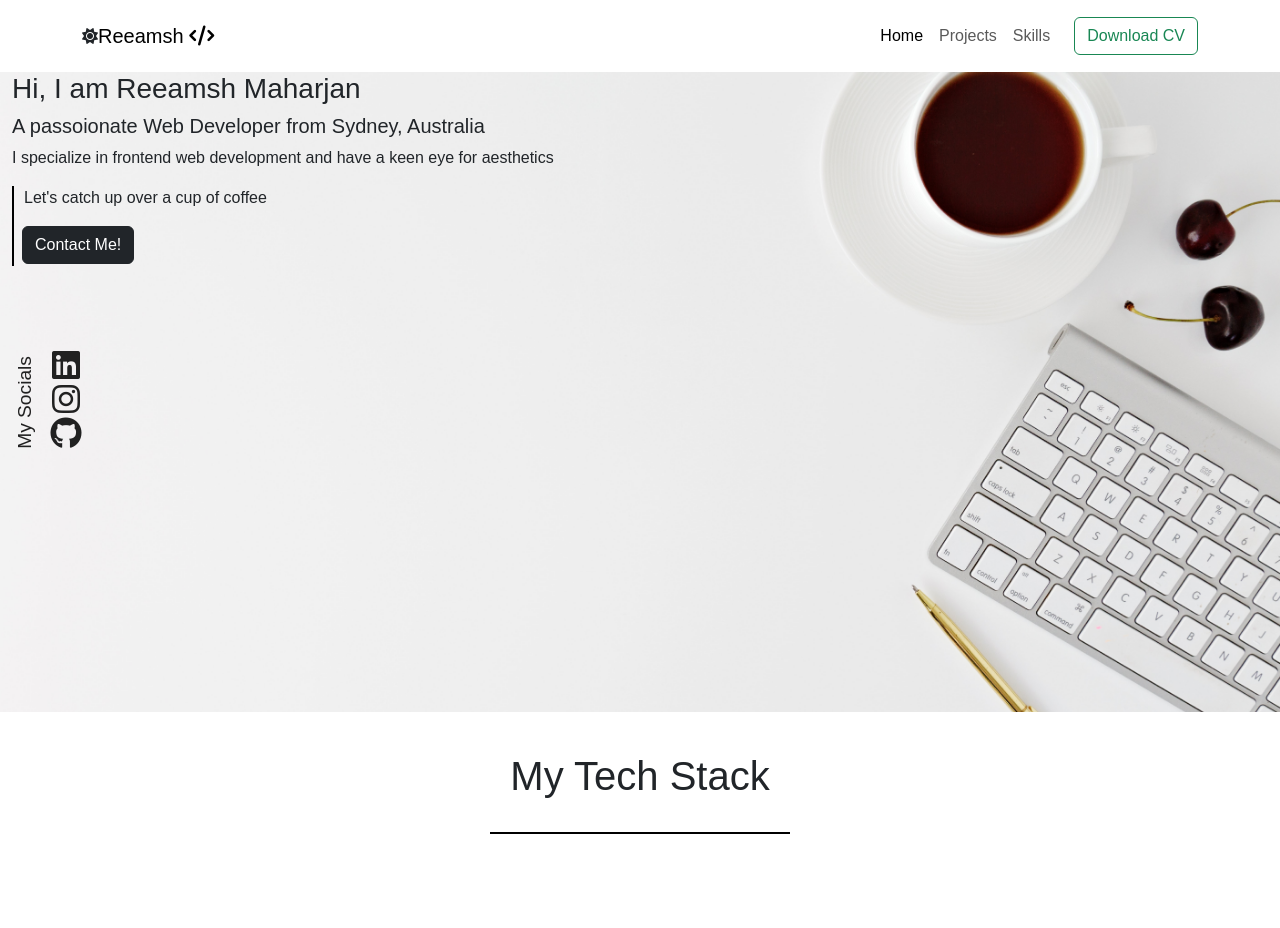
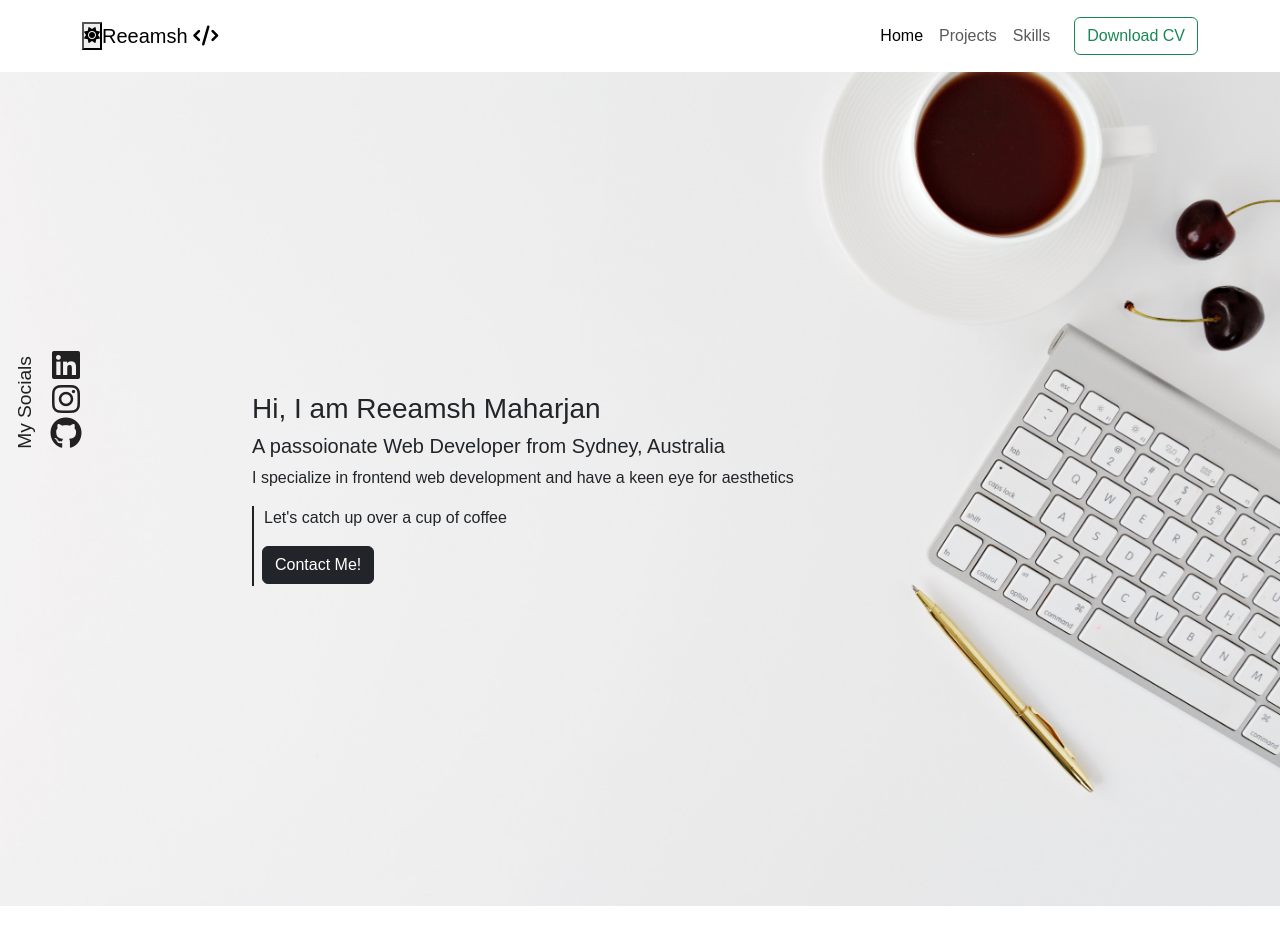
Before and after one commit to bizzle-sys/portfolio-sample, a plain HTML site: page index.html in a window 1280 px wide. Shown: the top 928 px of the page. Drawn offline with nearby package versions, Linux system fonts and the light colour scheme; a web font is replaced by a local one.

Commit message:
minor changes

```diff
--- a/index.html
+++ b/index.html
@@ -37,7 +37,9 @@
     <nav class="navbar navbar-expand-lg">
       <div class="container">
         <!-- <i id="theme-icon" class="fa-regular fa-moon"></i> -->
-        <i id="theme-icon" class="fa-sharp fa-solid fa-sun"></i>
+        <button>
+          <i id="theme-icon" class="fa-sharp fa-solid fa-sun"></i>
+        </button>
         <a class="navbar-brand" href="#">
           Reeamsh <i class="fa-solid fa-code"></i>
         </a>
@@ -53,7 +55,7 @@
           <span class="navbar-toggler-icon"></span>
         </button>
 
-        <div class="collapse navbar-collapse" id="navbarText">
+        <div class="stk collapse navbar-collapse" id="navbarText">
           <ul class="navbar-nav ms-auto mb-2 mb-lg-0 p-2">
             <li class="nav-item">
               <a class="nav-link active" aria-current="page" href="#">Home</a>
--- a/script.js
+++ b/script.js
@@ -1,5 +1,5 @@
 const sun = document.getElementById("theme-icon")
 
 sun.addEventListener('click', (e) => {
-    document.body.classList.toggle("dark-theme ")
+    document.body.classList.toggle("dark-theme")
 })
--- a/style.css
+++ b/style.css
@@ -5,7 +5,7 @@
 } */
 
 :root {
-  --primary-color: #edf2fc;
+  --primary-color: #white;
   --secondary-color: #212121;
 }
 .dark-theme {
@@ -20,25 +20,29 @@
   box-sizing: border-box;
 }
 
+.navbar {
+  background: var(--primary-color);
+}
+
 .hero-container {
   background-image: url(/assets/bgport.jpg);
   background-size: cover;
   min-height: 80vh;
   background-attachment: fixed;
+
   flex-wrap: wrap;
 }
 .hero-text {
-  asdaf
   margin: 20rem 15rem;
 }
 .vertical-line {
-  border-left: 2px solid #000000;
+  border-left: 2px solid var(--secondary-color);
   height: 5rem;
 }
 
 h2::after {
   display: block;
-  background-color: #000;
+  background-color: var(--secondary-color);
   margin: 2rem auto;
   height: 2px;
   width: 300px;
@@ -89,6 +93,7 @@ h2::after {
   font-size: 80px;
   letter-spacing: 60px;
   margin: 0 5rem;
+  background: var(--primary-color);
 }
 .skills .fa-brands {
   color: var(--secondary-color);
```
